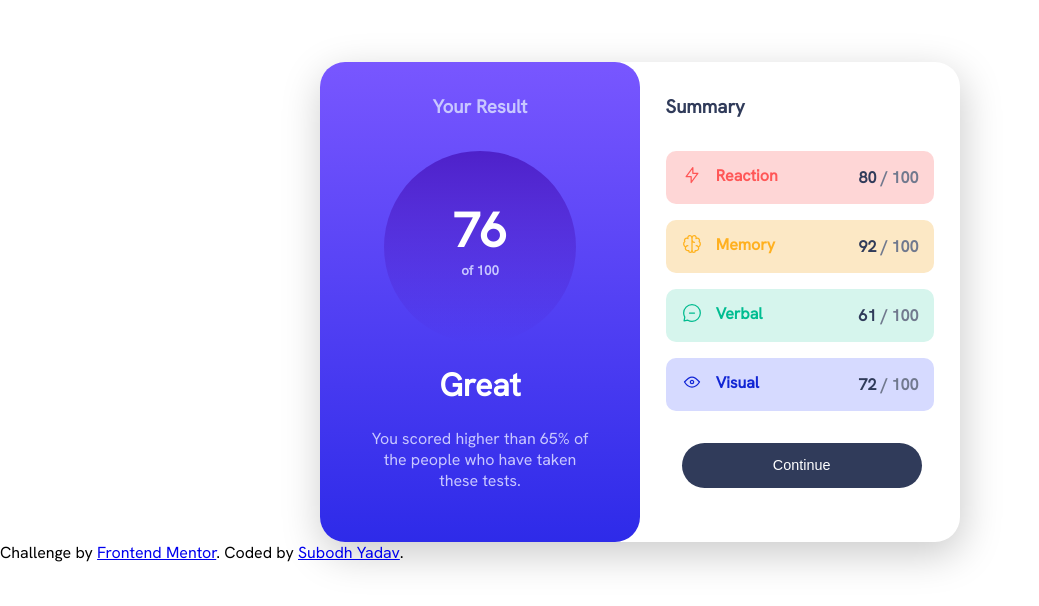
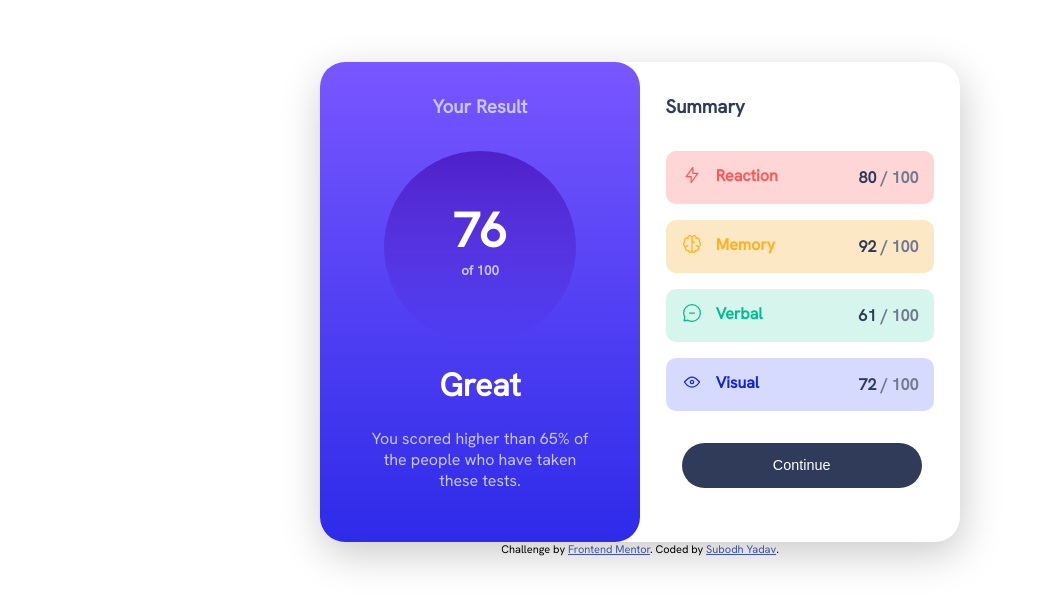
Before and after one commit to Subodh2002/Result-Summary-Page, a plain HTML site: page results-summary-component-main/index.html in a window 1280 px wide. Shown: the part 178-784 px from the top of the page, without its empty margins (0-1039 px from the left). Drawn offline with Linux system fonts and the light colour scheme.

Commit message:
Update index.html

```diff
--- a/results-summary-component-main/index.html
+++ b/results-summary-component-main/index.html
@@ -8,6 +8,10 @@
   <link href="https://fonts.googleapis.com/css2?family=Hanken+Grotesk&display=swap" rel="stylesheet">
   <link rel="stylesheet" href="./index.css">
   <title>Frontend Mentor | Results summary component</title>
+  <style>
+    .attribution { font-size: 11px; text-align: center; }
+    .attribution a { color: hsl(228, 45%, 44%); }
+  </style>
 </head>
 <body>
     <div id="res-cont">
```
